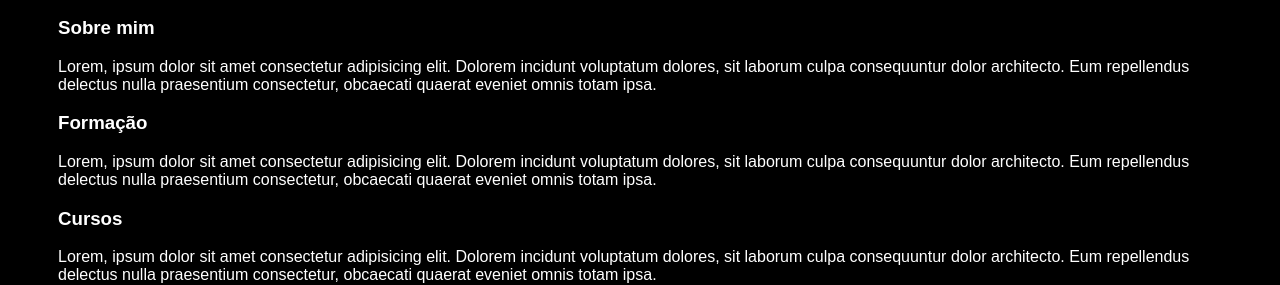
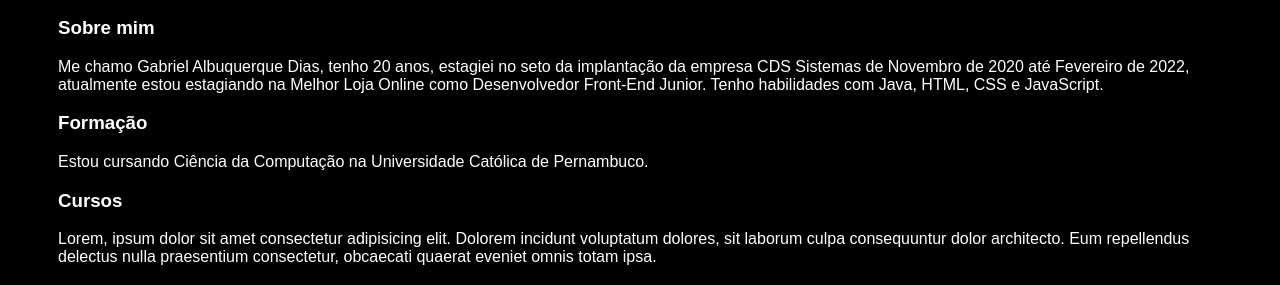
Before and after one commit to GabrielDiass1/portifolio-GabrielDias, a plain HTML site: page index.html in a window 1280 px wide. Shown: the part 357-642 px from the top of the page. Drawn offline with Linux system fonts and the light colour scheme.

Commit message:
Update index.html

```diff
--- a/index.html
+++ b/index.html
@@ -34,13 +34,13 @@
             <section>
                 <h3>Sobre mim</h3>
                 <p>
-                Lorem, ipsum dolor sit amet consectetur adipisicing elit. Dolorem incidunt voluptatum dolores, sit laborum culpa consequuntur dolor architecto. Eum repellendus delectus nulla praesentium consectetur, obcaecati quaerat eveniet omnis totam ipsa.
+               Me chamo Gabriel Albuquerque Dias, tenho 20 anos, estagiei no seto da implantação da empresa CDS Sistemas de Novembro de 2020 até Fevereiro de 2022, atualmente estou estagiando na Melhor Loja Online como Desenvolvedor Front-End Junior. Tenho habilidades com Java, HTML, CSS e JavaScript.
                 </p>
             </section>
             <section>
                 <h3>Formação</h3>
                 <p>
-                Lorem, ipsum dolor sit amet consectetur adipisicing elit. Dolorem incidunt voluptatum dolores, sit laborum culpa consequuntur dolor architecto. Eum repellendus delectus nulla praesentium consectetur, obcaecati quaerat eveniet omnis totam ipsa.
+                Estou cursando Ciência da Computação na Universidade Católica de Pernambuco.
                 </p>
             </section>
             <section>
```
